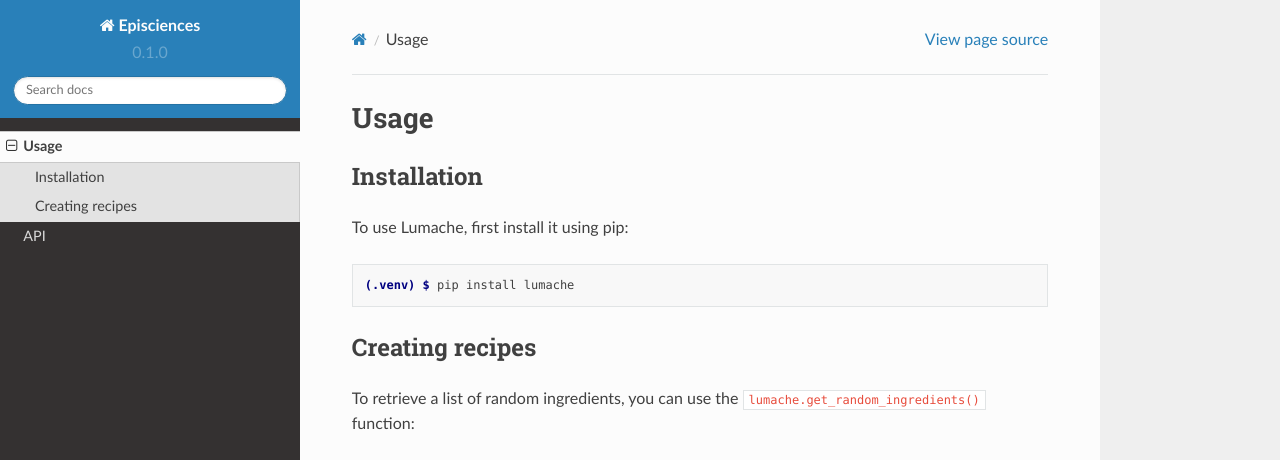
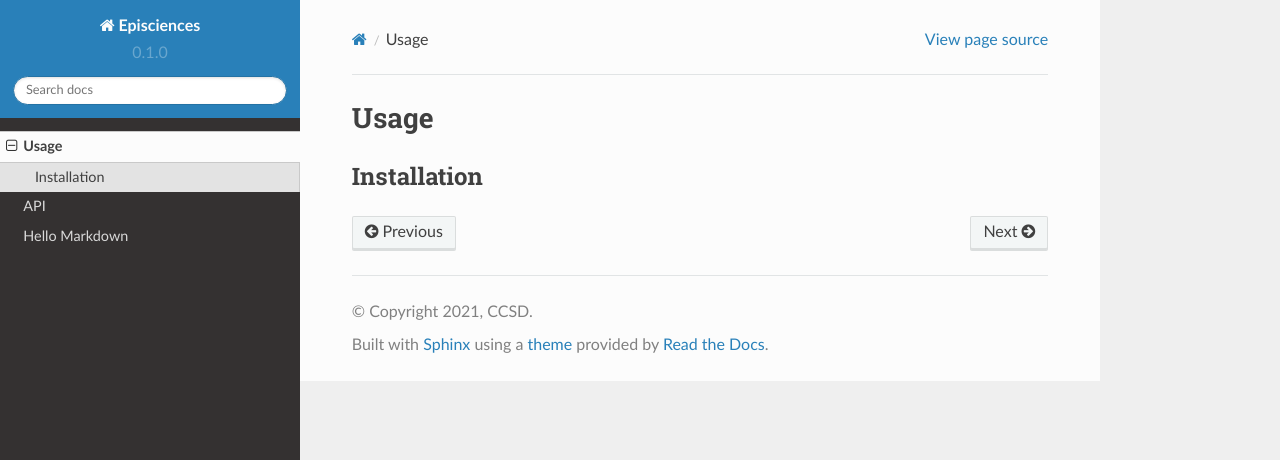
Before and after one commit to CCSDForge/episciences-documentation, a Sphinx documentation site: the page built from docs/source/usage.rst, in a window 1280 px wide and 1095 px high. Shown: the top 460 px of the window. Built offline with Sphinx 7.4.7 and the Read the Docs theme 2.0.0, drawn with Linux system fonts in a browser that asks for light colours; some of the changed text lies outside the part shown; grey boxes are pictures that could not be loaded.

Commit message:
Try including Markdown

```diff
--- a/README.rst
+++ /dev/null
@@ -1,4 +0,0 @@
-Repository for Episciences Documentation
-=======================================
-
-[![Documentation Status](https://readthedocs.org/projects/episciences/badge/?version=latest)](https://episciences.readthedocs.io/en/latest/?badge=latest)
--- a/docs/source/api.rst
+++ b/docs/source/api.rst
@@ -3,5 +3,3 @@
 
 .. autosummary::
    :toctree: generated
-
-   lumache
--- a/docs/source/index.rst
+++ b/docs/source/index.rst
@@ -16,3 +16,4 @@
 
    usage
    api
+   test.md
--- /dev/null
+++ b/docs/source/test.md
@@ -0,0 +1 @@
+# Hello Markdown
--- a/docs/source/usage.rst
+++ b/docs/source/usage.rst
@@ -5,29 +5,3 @@
 
 Installation
 ------------
-
-To use Lumache, first install it using pip:
-
-.. code-block:: console
-
-   (.venv) $ pip install lumache
-
-Creating recipes
-----------------
-
-To retrieve a list of random ingredients,
-you can use the ``lumache.get_random_ingredients()`` function:
-
-.. autofunction:: lumache.get_random_ingredients
-
-The ``kind`` parameter should be either ``"meat"``, ``"fish"``,
-or ``"veggies"``. Otherwise, :py:func:`lumache.get_random_ingredients`
-will raise an exception.
-
-.. autoexception:: lumache.InvalidKindError
-
-For example:
-
->>> import lumache
->>> lumache.get_random_ingredients()
-['shells', 'gorgonzola', 'parsley']
```
Also changed, not shown: docs/source/test.rst (deleted, +0 -9 lines).
